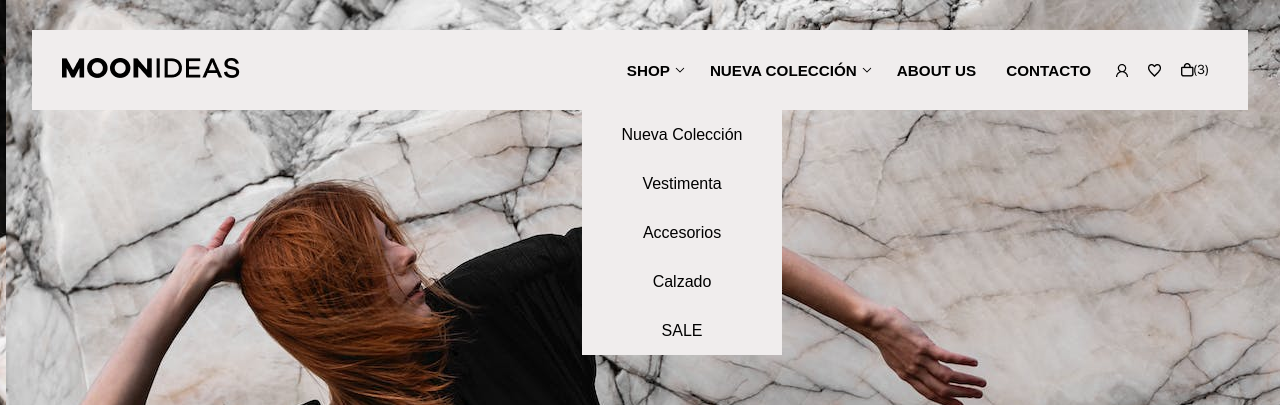
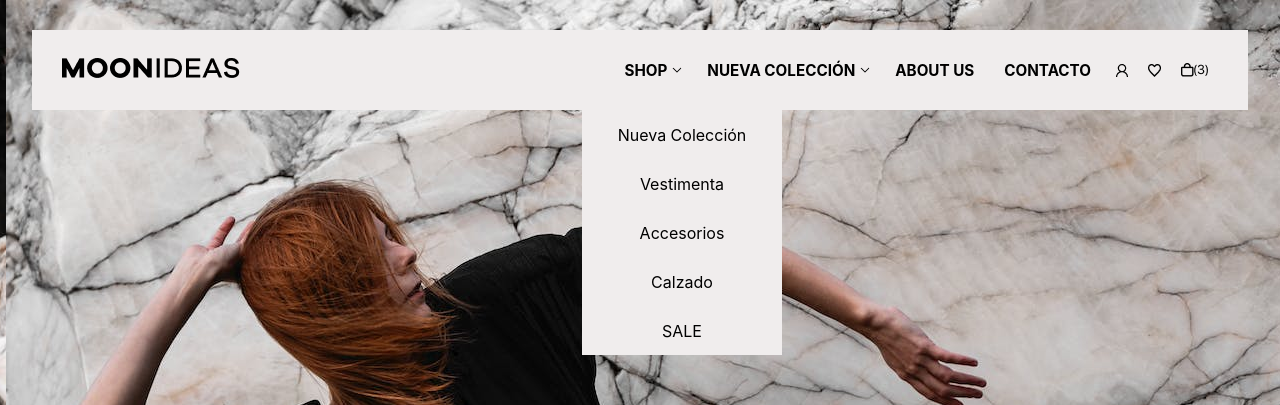
Before and after one commit to nicorey89/moonIdeasPrueba, a plain HTML site: page index.html in a window 1280 px wide. Both pictures are taken after a click on the link "SHOP". Shown: the top 405 px of the page. Drawn offline with Linux system fonts and the light colour scheme.

Commit message:
agrego fuentes sf pro display

```diff
--- a/style.css
+++ b/style.css
@@ -2,7 +2,7 @@
     margin: 0;
     padding: 0;
     box-sizing: border-box;
-    font-family: 'Poppins', sans-serif;
+    font-family: 'SF Pro Display';
     scroll-behavior: smooth;
 }
 body{
```
